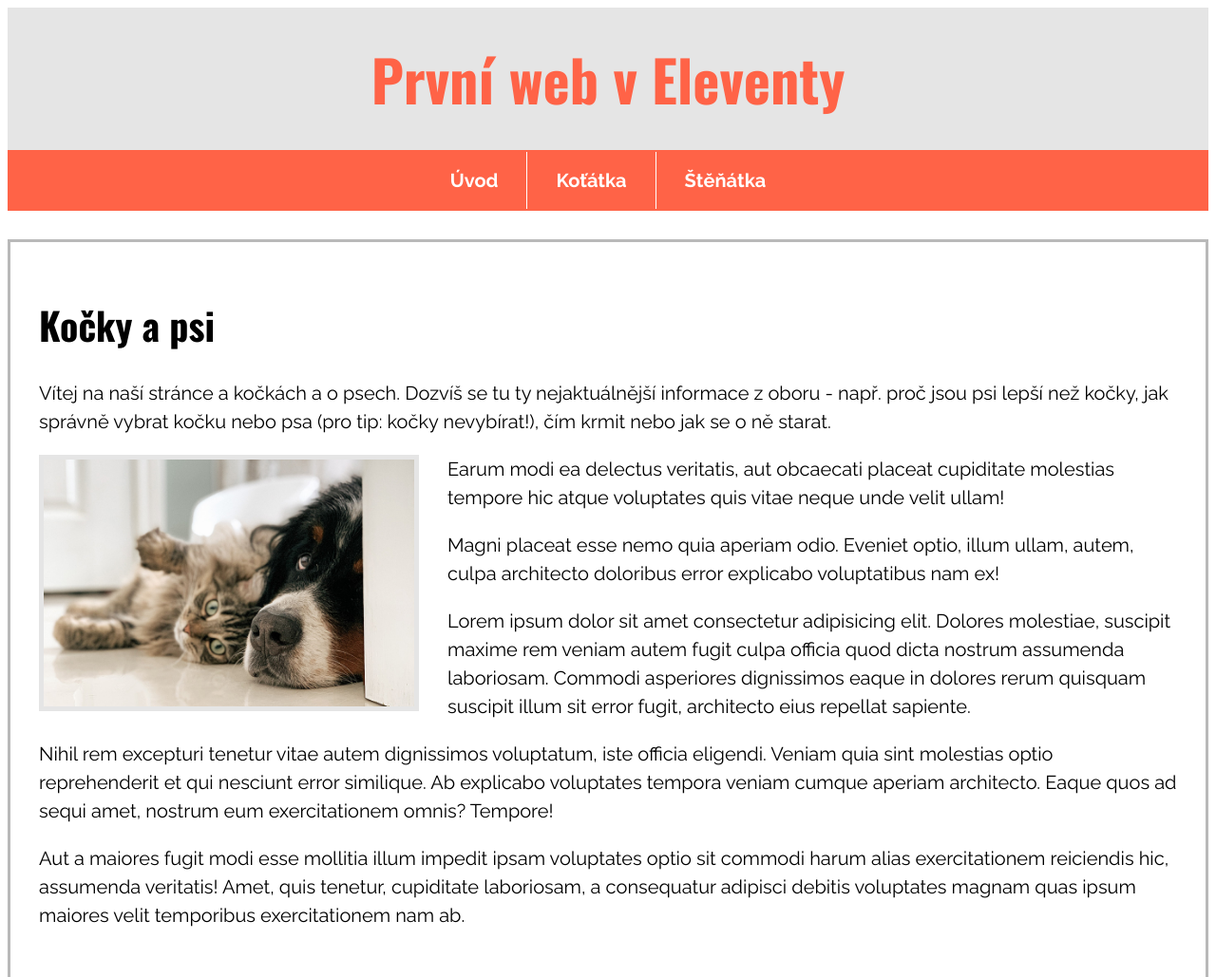
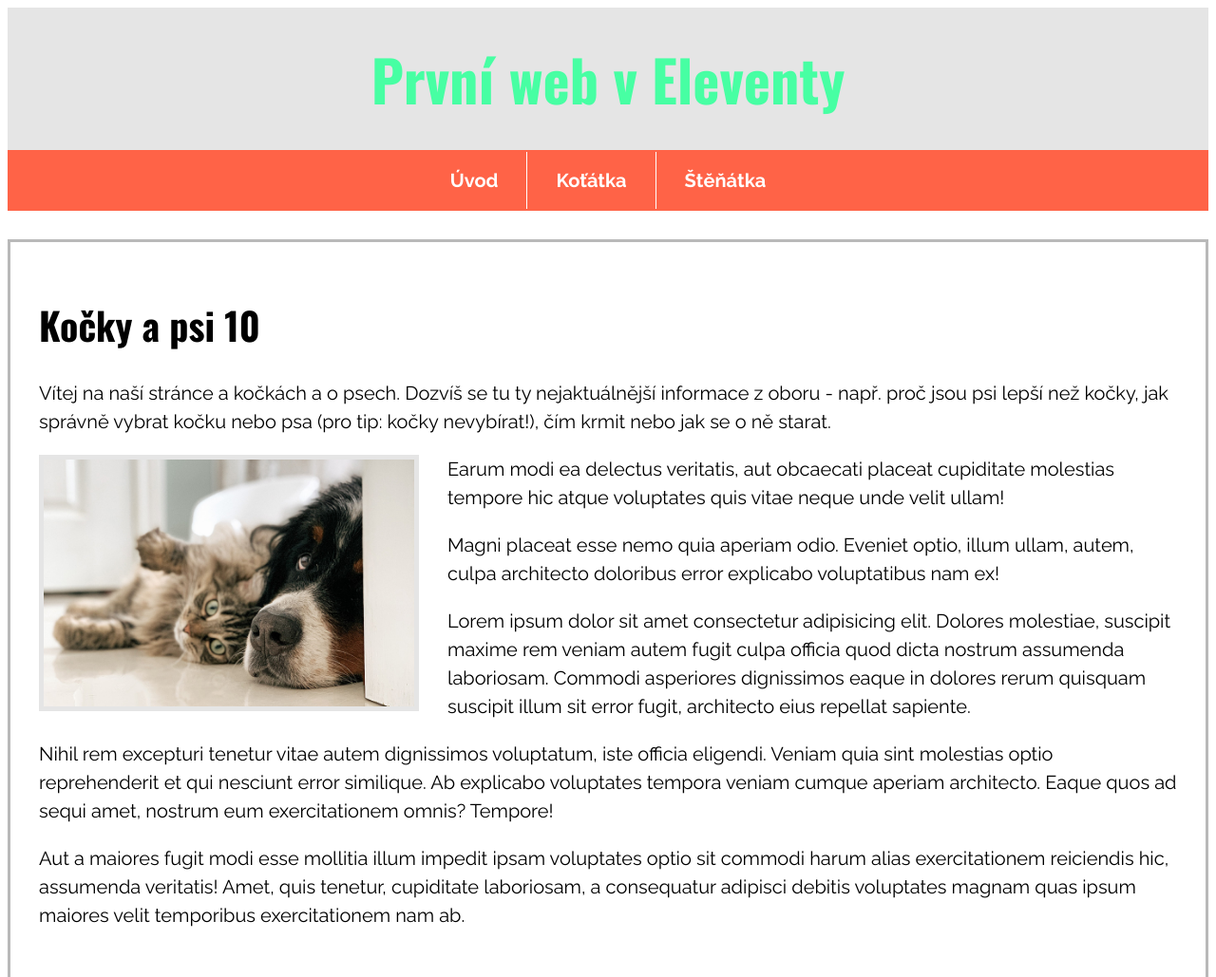
Before and after one commit to Strondal/prvni-web, an Eleventy site: page index.html in a window 1280 px wide. Shown: the top 1029 px of the page at 95% size. Built offline with nearby package versions, Linux system fonts and the light colour scheme; Eleventy itself is replaced by a stand-in of ours; files that its build step writes are made by us from their sources.

Commit message:
zkouška změny

```diff
--- a/css/style.css
+++ b/css/style.css
@@ -25,7 +25,7 @@ h1, h2, h3, h4, h5, h6 {
   margin: 0;
   font-size: 3em;
   text-align: center;
-  color: #ff6347;
+  color: #47ffa3;
 }
 
 .menu {
--- a/index.html
+++ b/index.html
@@ -4,7 +4,7 @@ title: První web v Eleventy
 ---
 
 
-		<h1>Kočky a psi</h1>
+		<h1>Kočky a psi 10</h1>
 
 		<p>Vítej na naší stránce a kočkách a o psech. Dozvíš se tu ty nejaktuálnější informace z oboru - např. proč jsou psi lepší než kočky, jak správně vybrat kočku nebo psa (pro tip: kočky nevybírat!), čím krmit nebo jak se o ně starat.</p>
 
```
